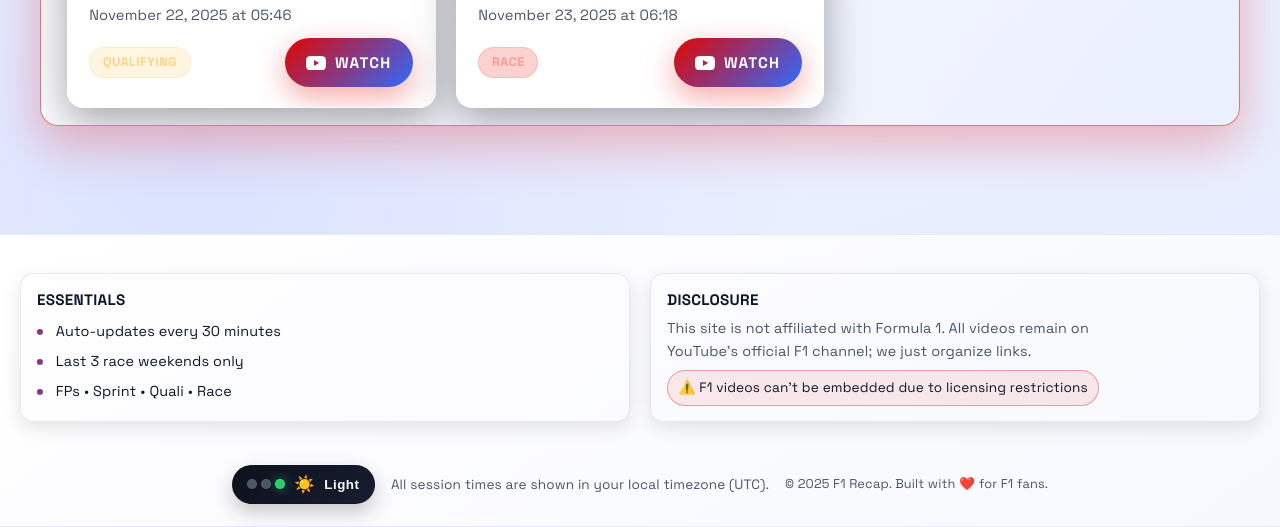
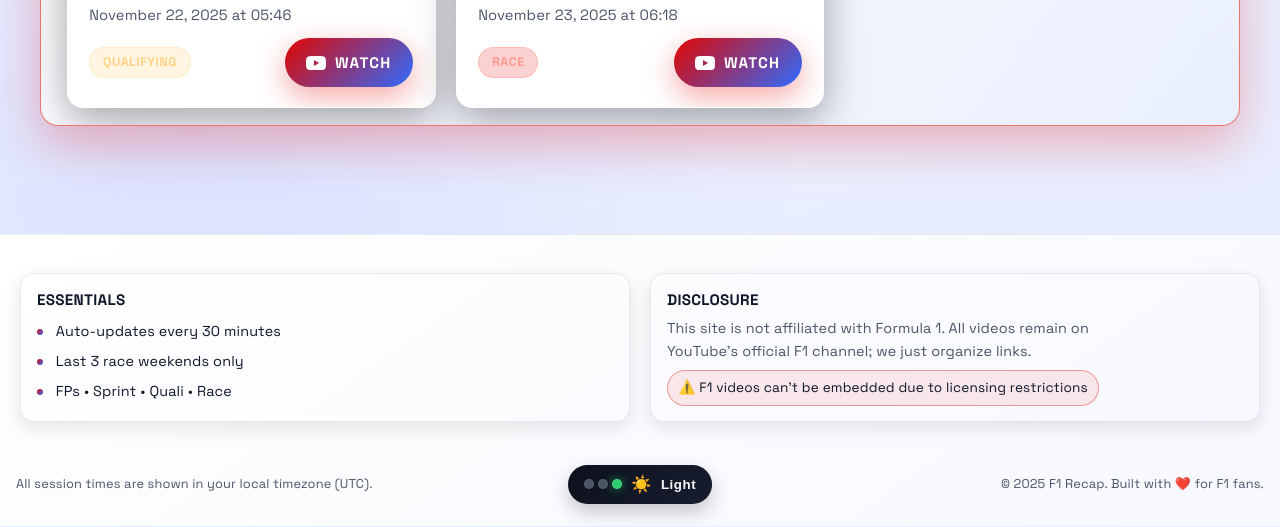
Before and after one commit to maheshrijal/f1recap, a website: page index.html in a window 1280 px wide. Shown: the part 1428-1955 px from the top of the page. Drawn offline with Linux system fonts and the light colour scheme; no server answers.

Commit message:
Align footer note and copyright text

```diff
--- a/index.html
+++ b/index.html
@@ -116,6 +116,7 @@
             </div>
         </div>
         <div class="footer-bottom">
+            <span class="footer-text footer-left" id="tzNote">All session times are shown in your local timezone.</span>
             <button id="themeToggle" class="theme-toggle" type="button" aria-label="Toggle theme">
                 <span class="light-stack" aria-hidden="true">
                     <span class="light-dot"></span>
@@ -125,8 +126,7 @@
                 <span class="theme-toggle-icon">🌙</span>
                 <span class="theme-toggle-label">Dark</span>
             </button>
-            <span class="timezone-note" id="tzNote">All session times are shown in your local timezone.</span>
-            <p>&copy; 2025 F1 Recap. Built with ❤️ for F1 fans.</p>
+            <span class="footer-text footer-right">&copy; 2025 F1 Recap. Built with ❤️ for F1 fans.</span>
         </div>
     </footer>
 
--- a/styles.css
+++ b/styles.css
@@ -833,10 +833,23 @@
     flex-wrap: wrap;
     gap: 0.65rem 1rem;
     align-items: center;
-    justify-content: center;
+    justify-content: space-between;
 }
 
 /* tz-pill removed; info merged into timezone note */
+
+.footer-text {
+    flex: 1;
+    min-width: 180px;
+}
+
+.footer-left {
+    text-align: left;
+}
+
+.footer-right {
+    text-align: right;
+}
 
 .footer-toggle {
     display: flex;
```
